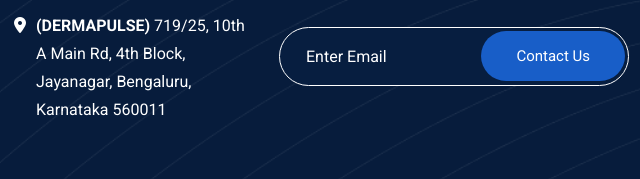
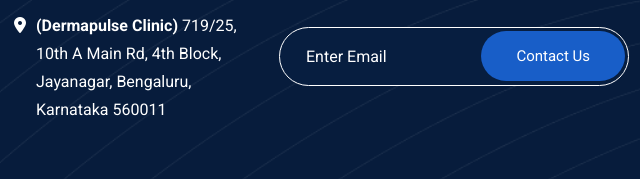
Before and after one commit to appaddindia/Dr.-Suhas-S-Kumar, a plain HTML site: page blog-details.html in a window 1280 px wide. Shown: the part 5013-5192 px from the top of the page, 566-1206 px from the left. Drawn offline with Linux system fonts and the light colour scheme.

Commit message:
first commit

```diff
--- a/blog-details.html
+++ b/blog-details.html
@@ -745,7 +745,7 @@
                             <ul>
                                 <!-- <li><a href="mailto:suhassk2@gmail.com"><i class="fa-solid fa-envelope"></i> suhassk2@gmail.com</a></li> -->
                                 <li><a href="https://www.google.com/maps/place/Deepak+Hospital/@12.9262302,77.5772763,15z/data=!4m6!3m5!1s0x3bae153fcc638a53:0xcb1f89155d78552c!8m2!3d12.9262302!4d77.5772763!16s%2Fg%2F11f7gpg88b?entry=ttu"><i class="fa-solid fa-location-dot"></i> <p style="color: white;margin-bottom: 0px;"><b>(Deepak Hospital) </b>33rd Cross Rd, 7th Block, Jayanagar, Bengaluru, Karnataka 560070</p></a></li>
-                                <li><a href="https://www.google.com/maps/place/DERMAPULSE+-+Skin+,+Hair+,+Laser+%26+Cosmetology+Clinic(Dr.+Swathi+Shivakumar)/@12.9239812,77.5853672,15z/data=!4m6!3m5!1s0x4a246be3d0ee8329:0x2058e7e997251b07!8m2!3d12.9239812!4d77.5853672!16s%2Fg%2F11y5w238fm?entry=ttu"><i class="fa-solid fa-location-dot"></i> <p style="color: white;margin-bottom: 0px;"><b>(DERMAPULSE) </b>719/25, 10th A Main Rd, 4th Block, Jayanagar, Bengaluru, Karnataka 560011</p></a></li>
+                                <li><a href="https://www.google.com/maps/place/DERMAPULSE+-+Skin+,+Hair+,+Laser+%26+Cosmetology+Clinic(Dr.+Swathi+Shivakumar)/@12.9239812,77.5853672,15z/data=!4m6!3m5!1s0x4a246be3d0ee8329:0x2058e7e997251b07!8m2!3d12.9239812!4d77.5853672!16s%2Fg%2F11y5w238fm?entry=ttu"><i class="fa-solid fa-location-dot"></i> <p style="color: white;margin-bottom: 0px;"><b>(Dermapulse Clinic) </b>719/25, 10th A Main Rd, 4th Block, Jayanagar, Bengaluru, Karnataka 560011</p></a></li>
                             </ul>
                         </div>
                     </div>
```
Also changed, not shown: contact.html (+1 -1 lines), doctor-details.html (+1 -1 lines), gallery.html (+1 -1 lines), index.html (+1 -1 lines), service-details.html (+1 -1 lines).
